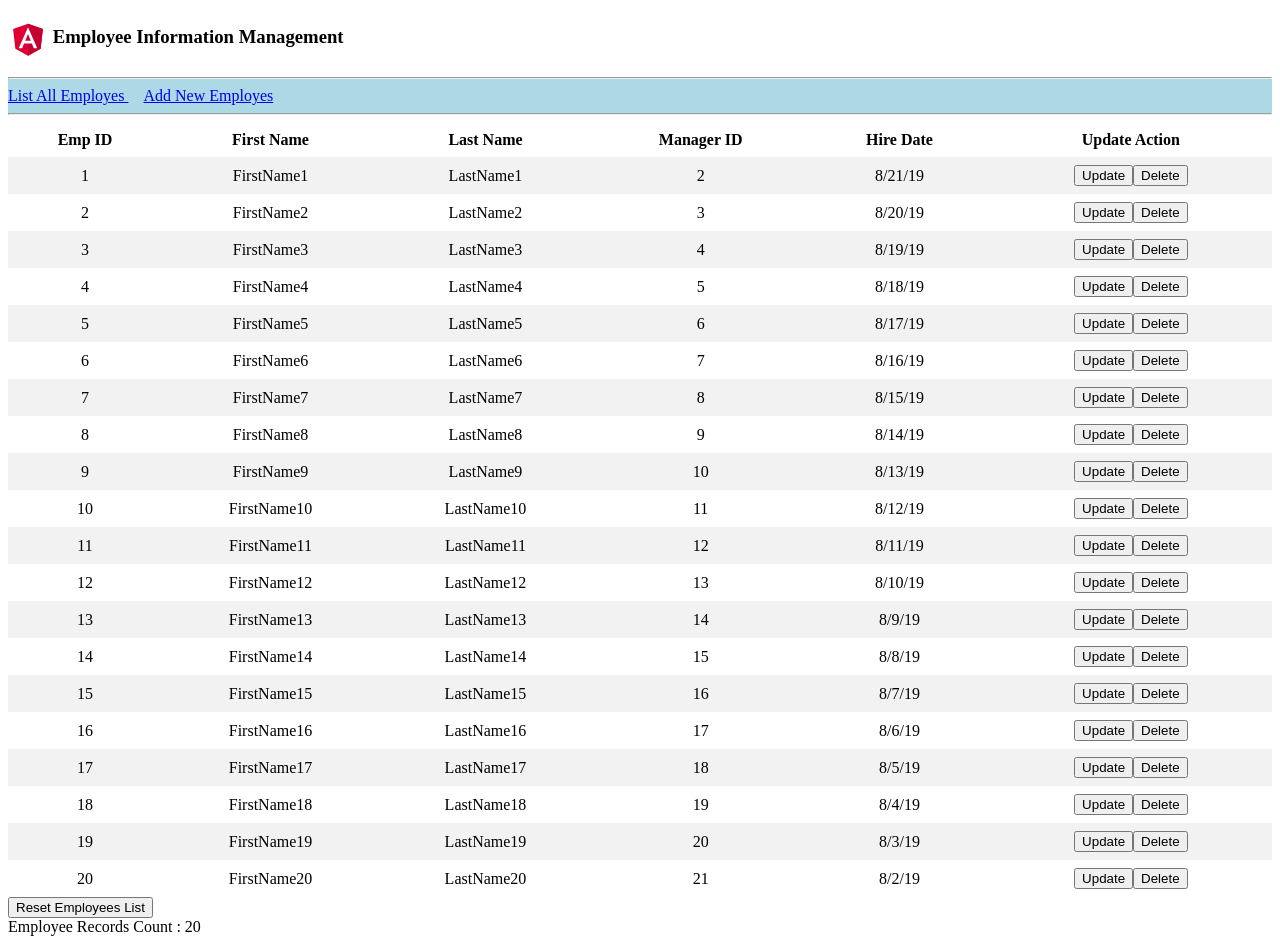
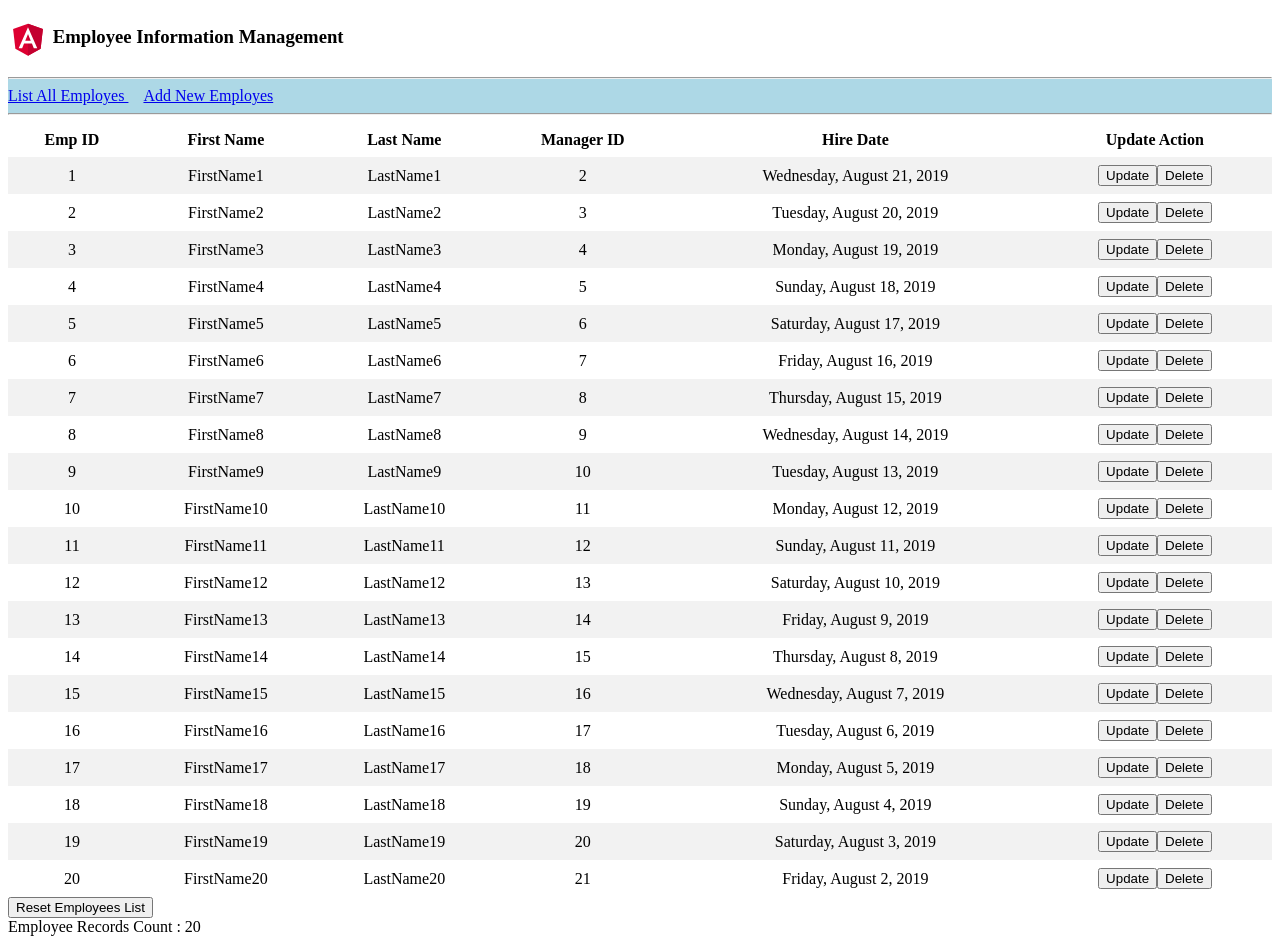
Before and after one commit to ChaitanyaKadamati/Angular-EmpInfoSystem, an Angular app: page / in a window 1280 px wide. Built offline with nearby package versions, Linux system fonts and the light colour scheme.

Commit message:
1 file modified

```diff
--- a/src/app/employees-list/employees-list.component.html
+++ b/src/app/employees-list/employees-list.component.html
@@ -12,7 +12,7 @@
     <td>{{e.firstname}}</td>
     <td>{{e.lastname}}</td>
     <td>{{e.mgrid}}</td>
-    <td>{{e.hiredate | date:'shortDate'}}</td>
+    <td>{{e.hiredate | date:'fullDate'}}</td>
     <td>
       <button [routerLink]="['/addNewEmployee',e.id]">Update</button>
       <button (click)="onDelete(e.id)">Delete</button>
```
